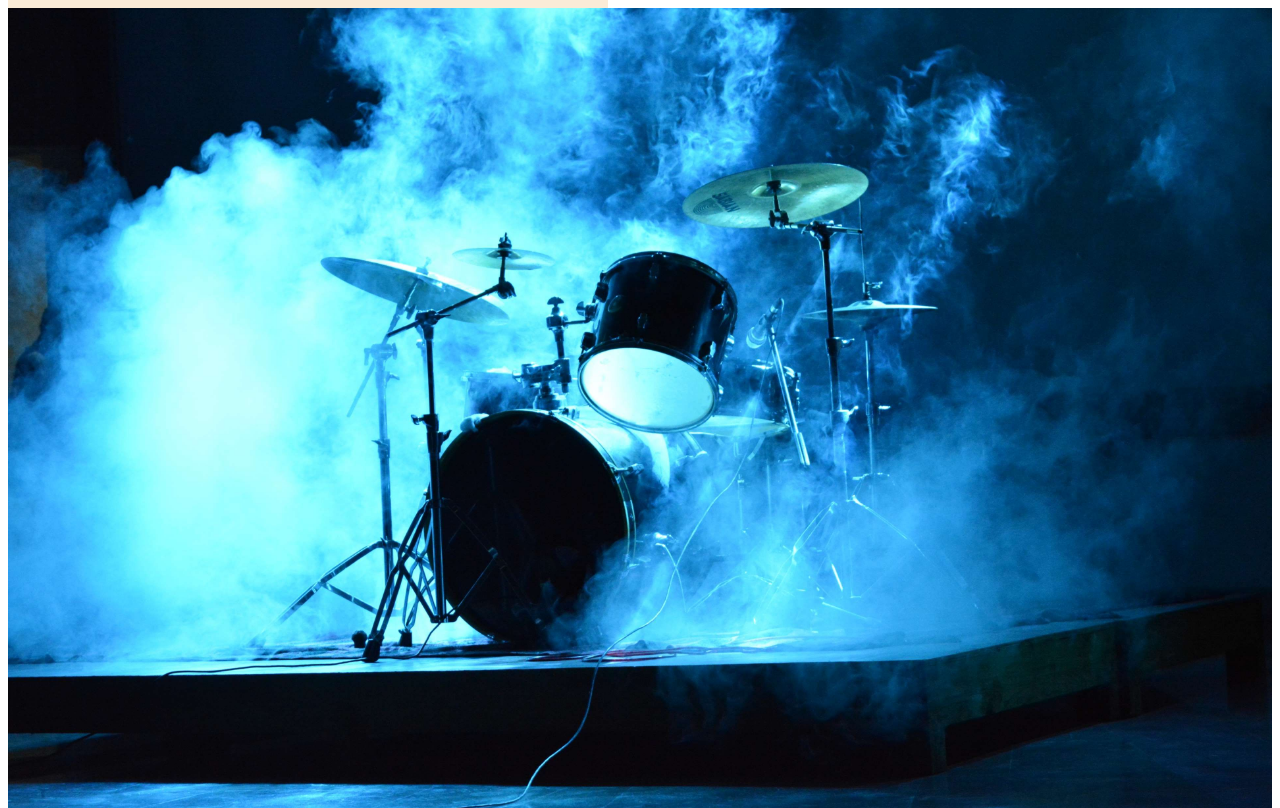
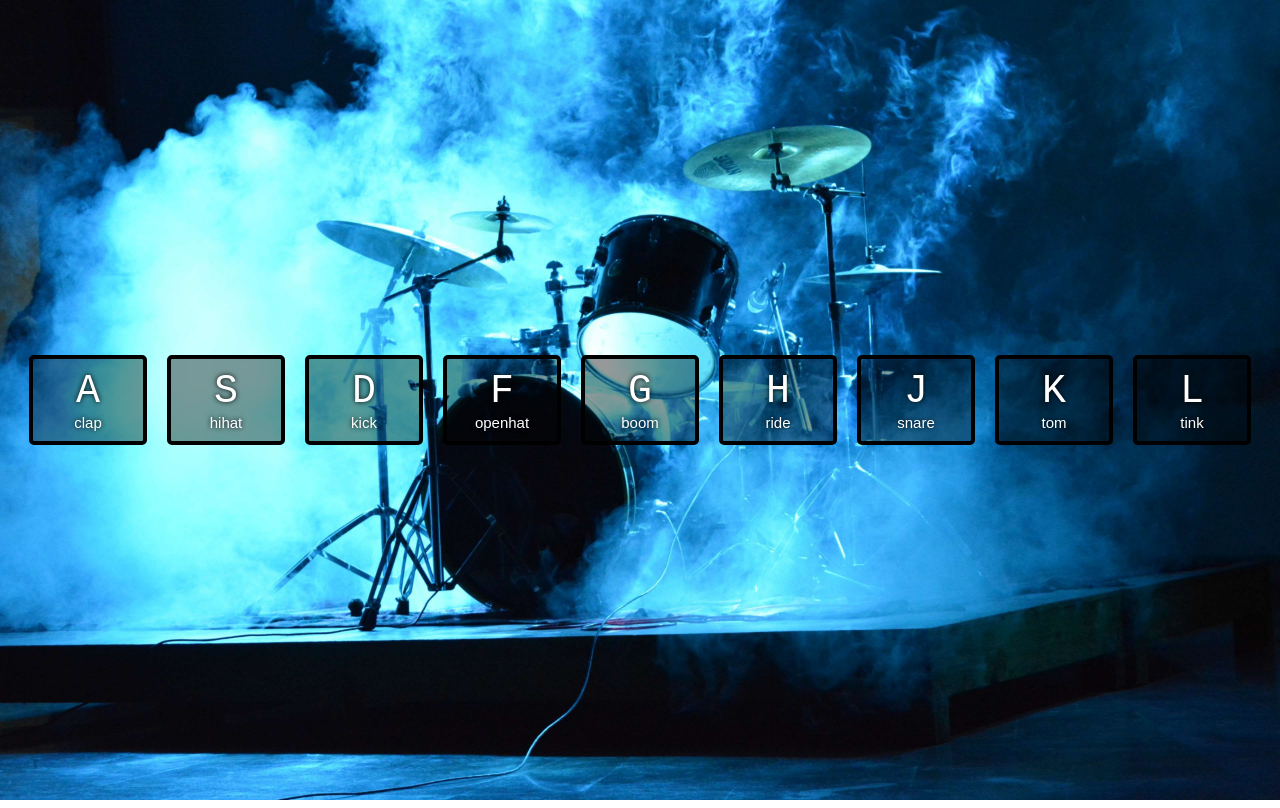
Before and after one commit to alexkwashie/DrumKitter, a plain HTML site: page index.html in a window 1280 px wide. Drawn offline with Linux system fonts and the light colour scheme.

Commit message:
Adding new sound files and learning how to use the keyCode on a HTML window

```diff
--- a/Style.css
+++ b/Style.css
@@ -1,22 +1,46 @@
-body,
 html {
-    height: 100%;
-}
-
-header {
-    background-image: url("drumfull.jpg");
-    height: 100%;
-    background-position: center;
-    background-repeat: no-repeat;
+    font-size: 10px;
+    background: url(drumfull.jpg) bottom center;
     background-size: cover;
 }
 
-.intro {
-    top: -19px;
-    width: 600px;
-    height: 250px;
-    background-color: antiquewhite;
-    border-radius: 5px;
-    z-index: -1;
-    position: absolute;
+body,
+html {
+    margin: 0;
+    padding: 0;
+    font-family: sans-serif;
 }
+
+.keys {
+    display: flex;
+    flex: 1;
+    min-height: 100vh;
+    align-items: center;
+    justify-content: center;
+}
+
+.key {
+    border: .4rem solid black;
+    border-radius: .5rem;
+    margin: 1rem;
+    font-size: 1.5rem;
+    padding: 1rem .5rem;
+    transition: all .07s ease;
+    width: 10rem;
+    text-align: center;
+    color: white;
+    background: rgba(0, 0, 0, 0.4);
+    text-shadow: 0 0 .5rem black;
+}
+
+kbd {
+    text-align: center;
+    font-size: 4rem;
+    display: block;
+}
+
+.playing {
+    transform: scale(1.1);
+    border-color: red;
+    box-shadow: 0 0 2rem green;
+}
--- a/index.html
+++ b/index.html
@@ -11,15 +11,58 @@
 
 <body>
 
-
-    <header>
-        <div class="bg"></div>
-    </header>
-
-    <div class="intro"></div>
+    <div class="keys">
+        <div data-key="65" class="key">
+            <kbd>A</kbd>
+            <span class="sound">clap</span>
+        </div>
+        <div data-key="83" class="key">
+            <kbd>S</kbd>
+            <span class="sound">hihat</span>
+        </div>
+        <div data-key="68" class="key">
+            <kbd>D</kbd>
+            <span class="sound">kick</span>
+        </div>
+        <div data-key="70" class="key">
+            <kbd>F</kbd>
+            <span class="sound">openhat</span>
+        </div>
+        <div data-key="71" class="key">
+            <kbd>G</kbd>
+            <span class="sound">boom</span>
+        </div>
+        <div data-key="72" class="key">
+            <kbd>H</kbd>
+            <span class="sound">ride</span>
+        </div>
+        <div data-key="74" class="key">
+            <kbd>J</kbd>
+            <span class="sound">snare</span>
+        </div>
+        <div data-key="75" class="key">
+            <kbd>K</kbd>
+            <span class="sound">tom</span>
+        </div>
+        <div data-key="76" class="key">
+            <kbd>L</kbd>
+            <span class="sound">tink</span>
+        </div>
+    </div>
 
 
+    <audio data-key="65" src="sounds/clap.wav"></audio>
+    <audio data-key="83" src="sounds/hihat.wav"></audio>
+    <audio data-key="68" src="sounds/kick.wav"></audio>
+    <audio data-key="70" src="sounds/openhat.wav"></audio>
+    <audio data-key="71" src="sounds/boom.wav"></audio>
+    <audio data-key="72" src="sounds/ride.wav"></audio>
+    <audio data-key="74" src="sounds/snare.wav"></audio>
+    <audio data-key="75" src="sounds/tom.wav"></audio>
+    <audio data-key="76" src="sounds/tink.wav"></audio>
 
+
+    <script src="script.js"></script>
 </body>
 
 </html>
--- /dev/null
+++ b/script.js
@@ -0,0 +1,5 @@
+window.addEventListener('keydown', function(e) {
+    const audio = document.querySelector(`audio[data-key="${e.keyCode}"]`);
+    console.log(audio);
+
+});
```
Also changed, not shown: 9 other files.
